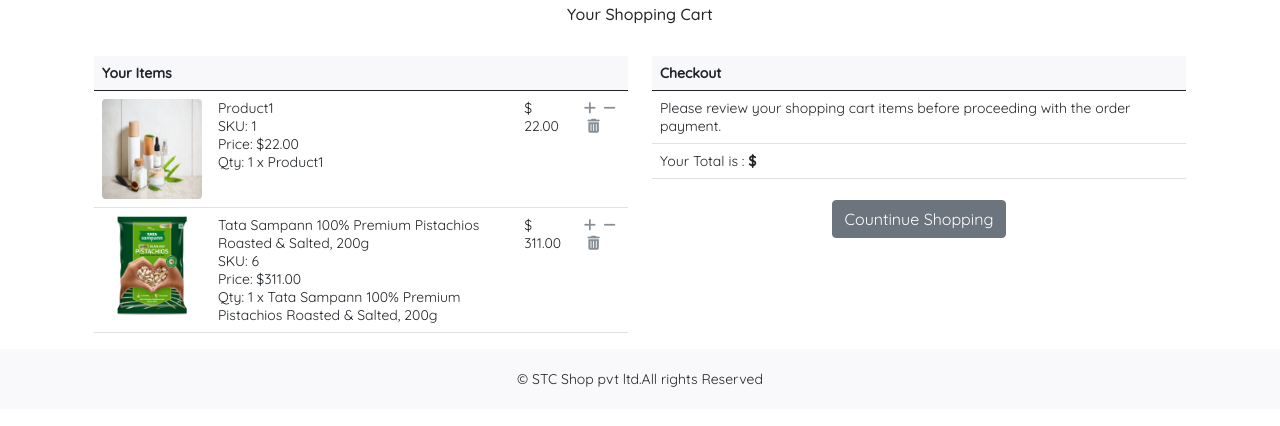
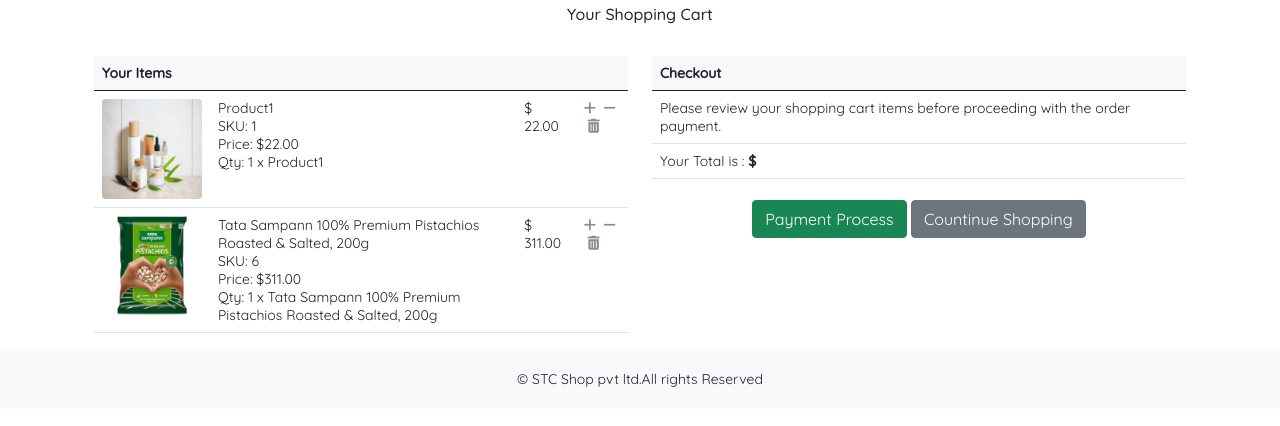
Before and after one commit to telegramuploader/stcshop, a Django app: template templates/cart.html in a window 1280 px wide. Shown: the part 189-615 px from the top of the page. Run offline with Django 3.2, Linux system fonts and the light colour scheme; the template is opened without the code that fills it: values that come from a table or form of the project are taken from there, others are empty; data comes from the database, SQL or seed files in the repository; some libraries are stand-ins or nearby versions.

Commit message:
Update cart.html

```diff
--- a/templates/cart.html
+++ b/templates/cart.html
@@ -99,6 +99,7 @@
                 </tbody>
             </table>
             <div class="mx-auto">
+                <a href="{% url 'shop:allprodcat' %}" class="btn btn-success btn-block my_custom_button">Payment Process</a>
                 <a href="{% url 'shop:allprodcat' %}" class="btn btn-secondary btn-block my_custom_button">Countinue Shopping</a>
             </div>
 
```
